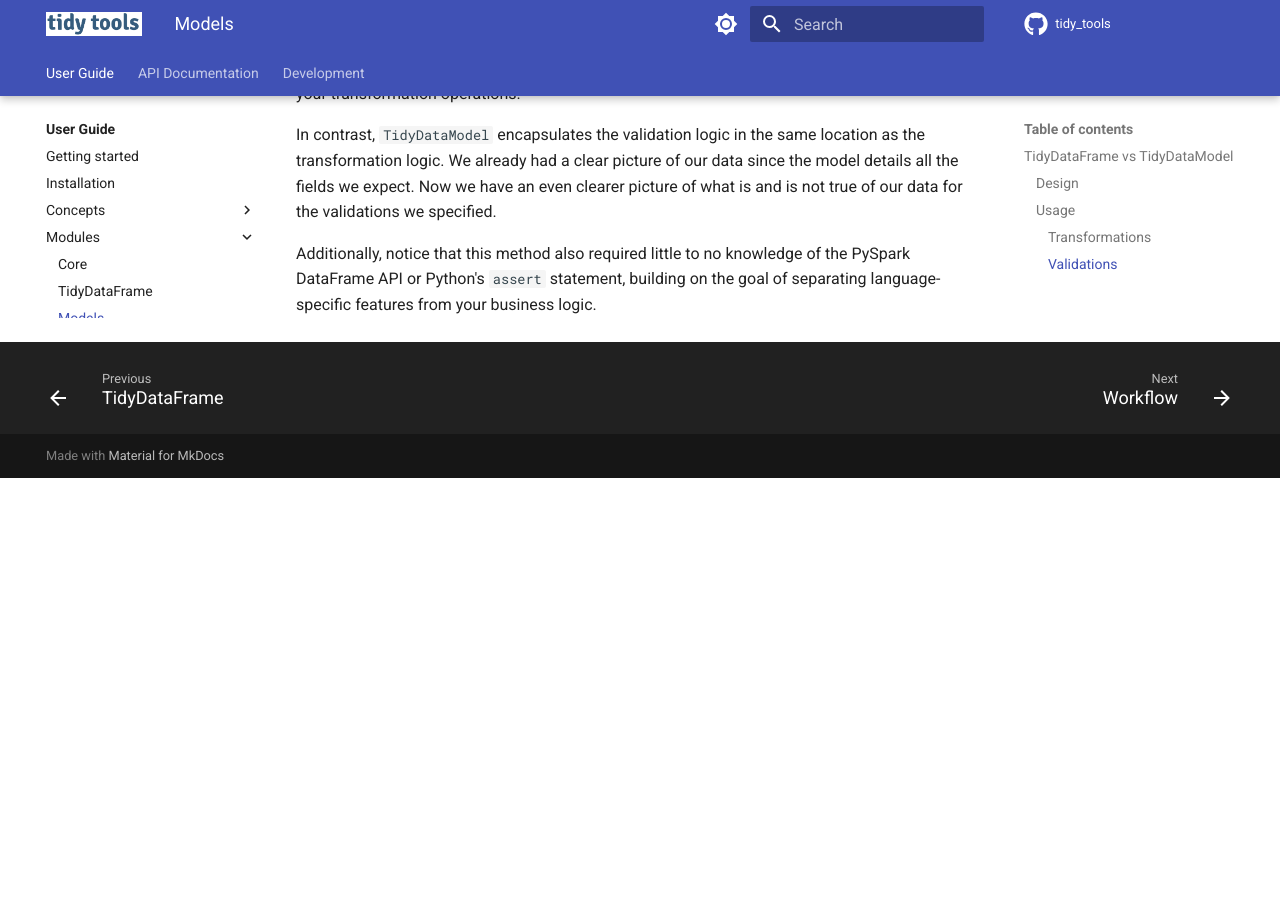
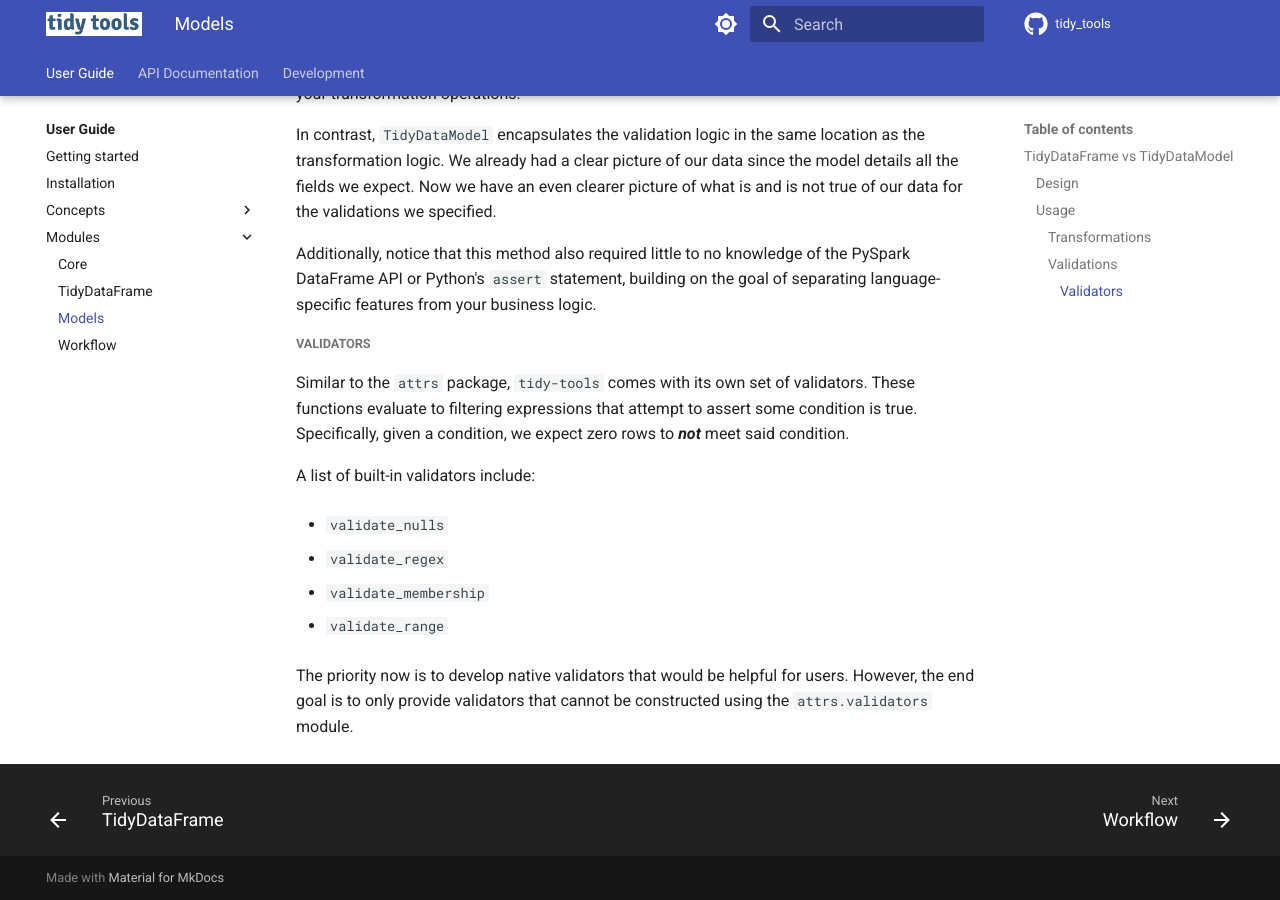
Before and after one commit to lucas-nelson-uiuc/tidy_tools, an MkDocs documentation site: the page built from docs/user-guide/modules/models.md, in a window 1280 px wide and 900 px high, scrolled down 3271 px. Built offline with MkDocs 1.6.1 and Material for MkDocs 9.7.7, drawn with Linux system fonts in a browser that asks for light colours; comment, search, counter and statistics services are not loaded; before the commit the page ends 3749 px from its top, so only the background shows below that.

```diff
--- a/docs/user-guide/modules/models.md
+++ b/docs/user-guide/modules/models.md
@@ -168,3 +168,24 @@
 Additionally, notice that this method also required little to no knowledge of
 the PySpark DataFrame API or Python's `assert` statement, building on the goal
 of separating language-specific features from your business logic.
+
+##### Validators
+
+Similar to the `attrs` package, `tidy-tools` comes with its own set of
+validators. These functions evaluate to filtering expressions that attempt to
+assert some condition is true. Specifically, given a condition, we expect zero
+rows to ***not*** meet said condition.
+
+A list of built-in validators include:
+
+- `validate_nulls`
+
+- `validate_regex`
+
+- `validate_membership`
+
+- `validate_range`
+
+The priority now is to develop native validators that would be helpful for users.
+However, the end goal is to only provide validators that cannot be constructed
+using the `attrs.validators` module.
```
Also changed, not shown: 1 other file.
